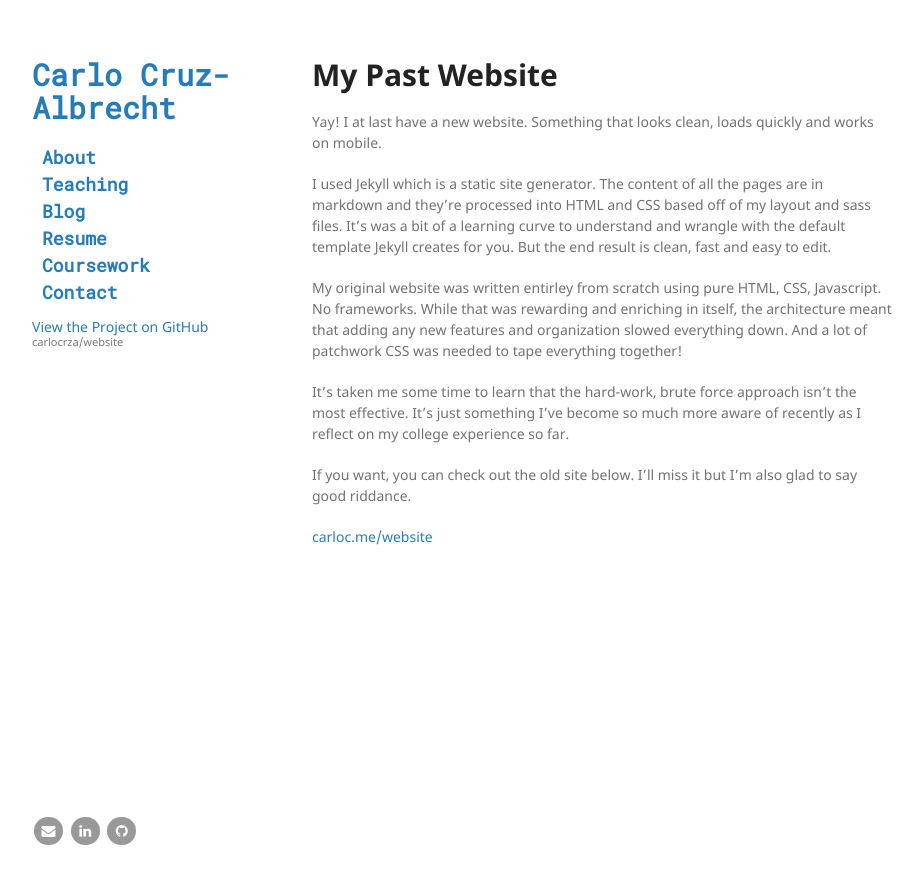
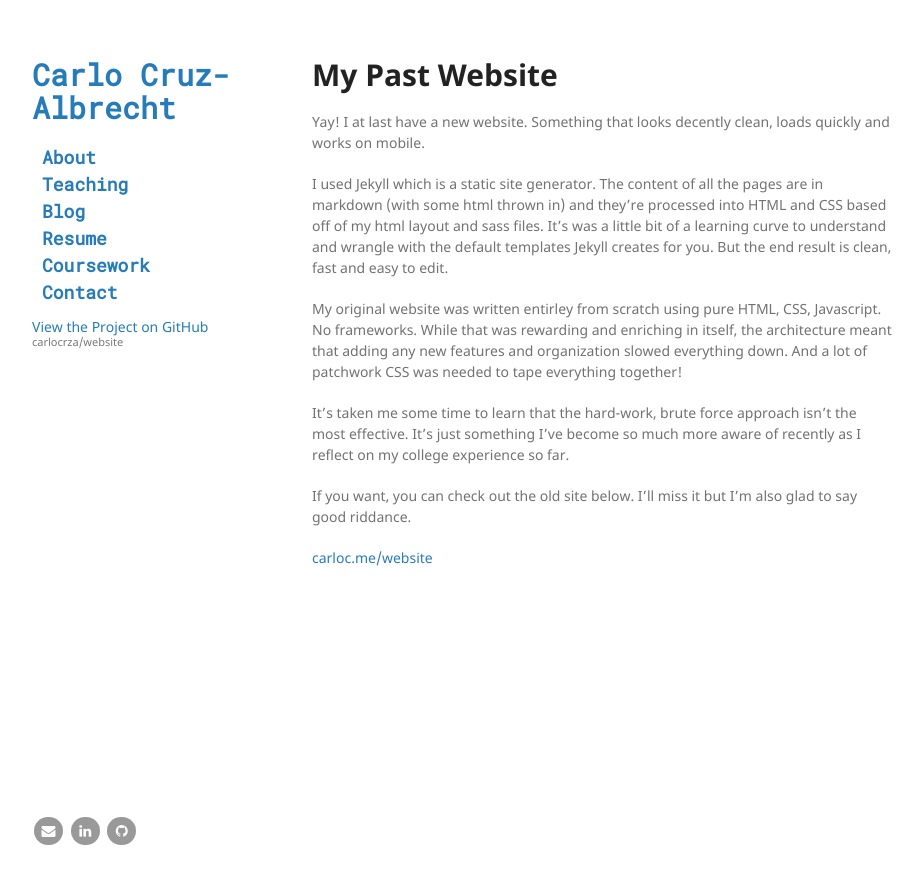
Before and after one commit to carlocrza/website, a Jekyll site: the page built from _posts/2018-08-23-My-Past-Website.md, in a window 1280 px wide. Shown: the top 884 px of the page, without its empty margins (178-1101 px from the left). Built offline with Jekyll 4.4.1, drawn with Linux system fonts in a browser that asks for light colours.

```diff
--- a/_posts/2018-08-23-My-Past-Website.md
+++ b/_posts/2018-08-23-My-Past-Website.md
@@ -4,9 +4,9 @@ title:  "My Past Website"
 date: August 21, 2018
 tags: jekyll update
 ---
-Yay! I at last have a new website. Something that looks clean, loads quickly and works on mobile.
+Yay! I at last have a new website. Something that looks decently clean, loads quickly and works on mobile.
 
-I used Jekyll which is a static site generator. The content of all the pages are in markdown and they're processed into HTML and CSS based off of my layout and sass files. It's was a bit of a learning curve to understand and wrangle with the default template Jekyll creates for you. But the end result is clean, fast and easy to edit.
+I used Jekyll which is a static site generator. The content of all the pages are in markdown (with some html thrown in) and they're processed into HTML and CSS based off of my html layout and sass files. It's was a little bit of a learning curve to understand and wrangle with the default templates Jekyll creates for you. But the end result is clean, fast and easy to edit.
 
 My original website was written entirley from scratch using pure HTML, CSS, Javascript. No frameworks. While that was rewarding and enriching in itself, the architecture meant that adding any new features and organization slowed everything down. And a lot of patchwork CSS was needed to tape everything together!
 
```
Also changed, not shown: blog.md (+3 -1 lines).
